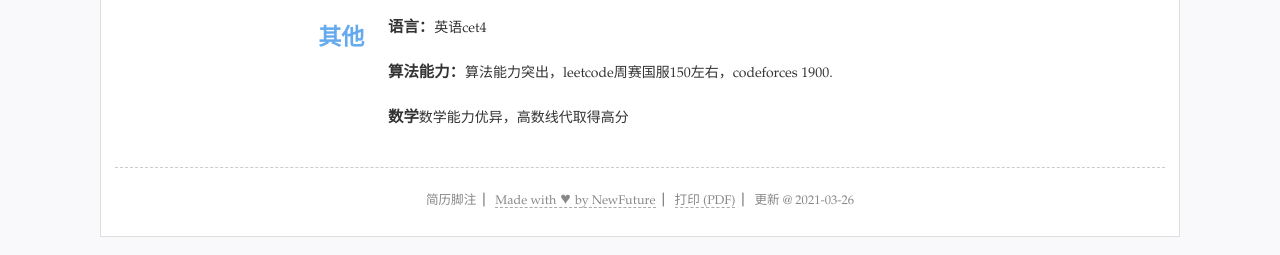
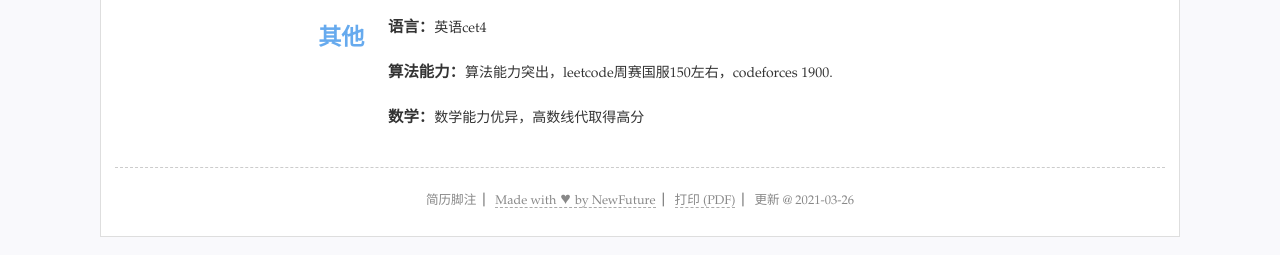
Before and after one commit to hututuQWQ/resume, a Jekyll site: the page built from index.html, in a window 1280 px wide. Shown: the part 997-1252 px from the top of the page. Built offline with Jekyll 4.4.1, drawn with Linux system fonts in a browser that asks for light colours.

```diff
--- a/_data/resume.yml
+++ b/_data/resume.yml
@@ -69,7 +69,7 @@ others: #其他列表显示
     text: "英语cet4"
   - title: "算法能力："
     text: 算法能力突出，leetcode周赛国服150左右，codeforces 1900.
-  - title: "数学"
+  - title: "数学："
     text: 数学能力优异，高数线代取得高分
 #- type:
 #  name: '其他'
```
